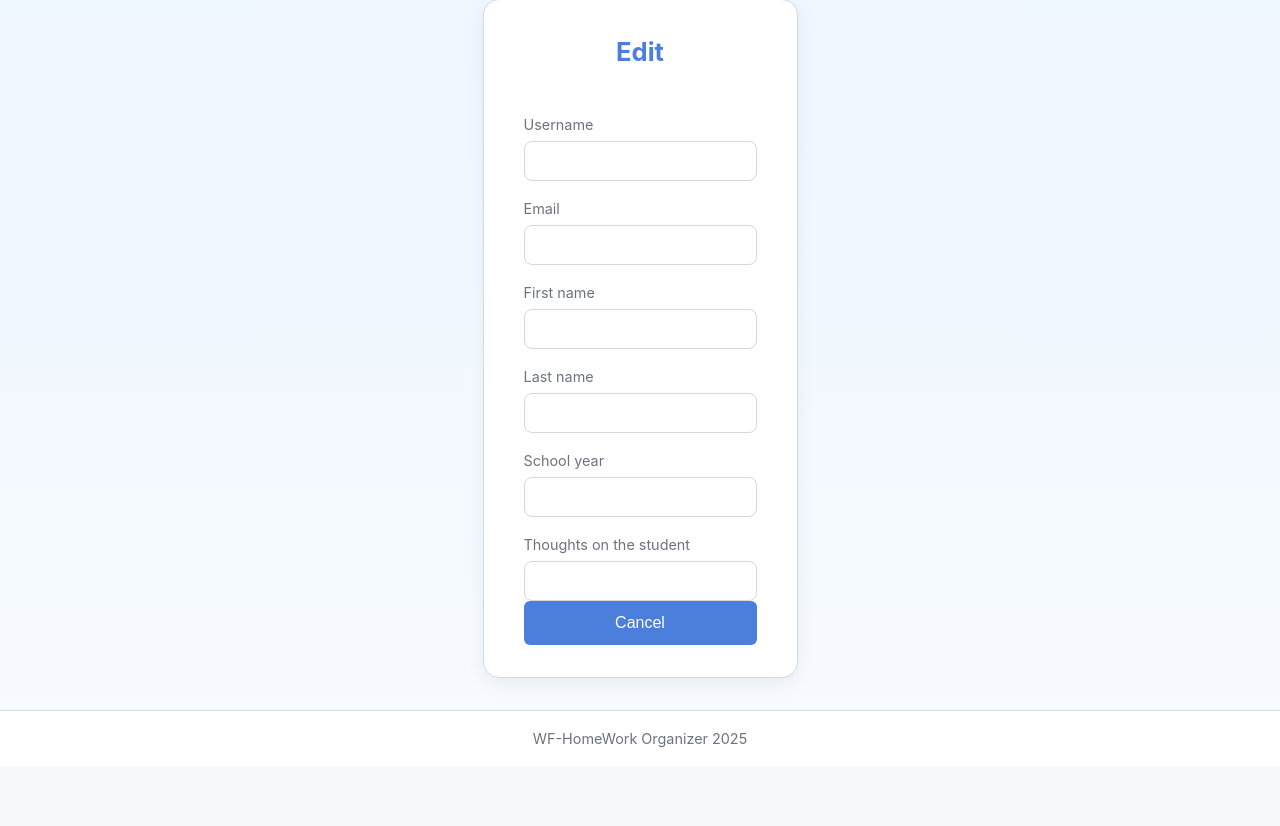
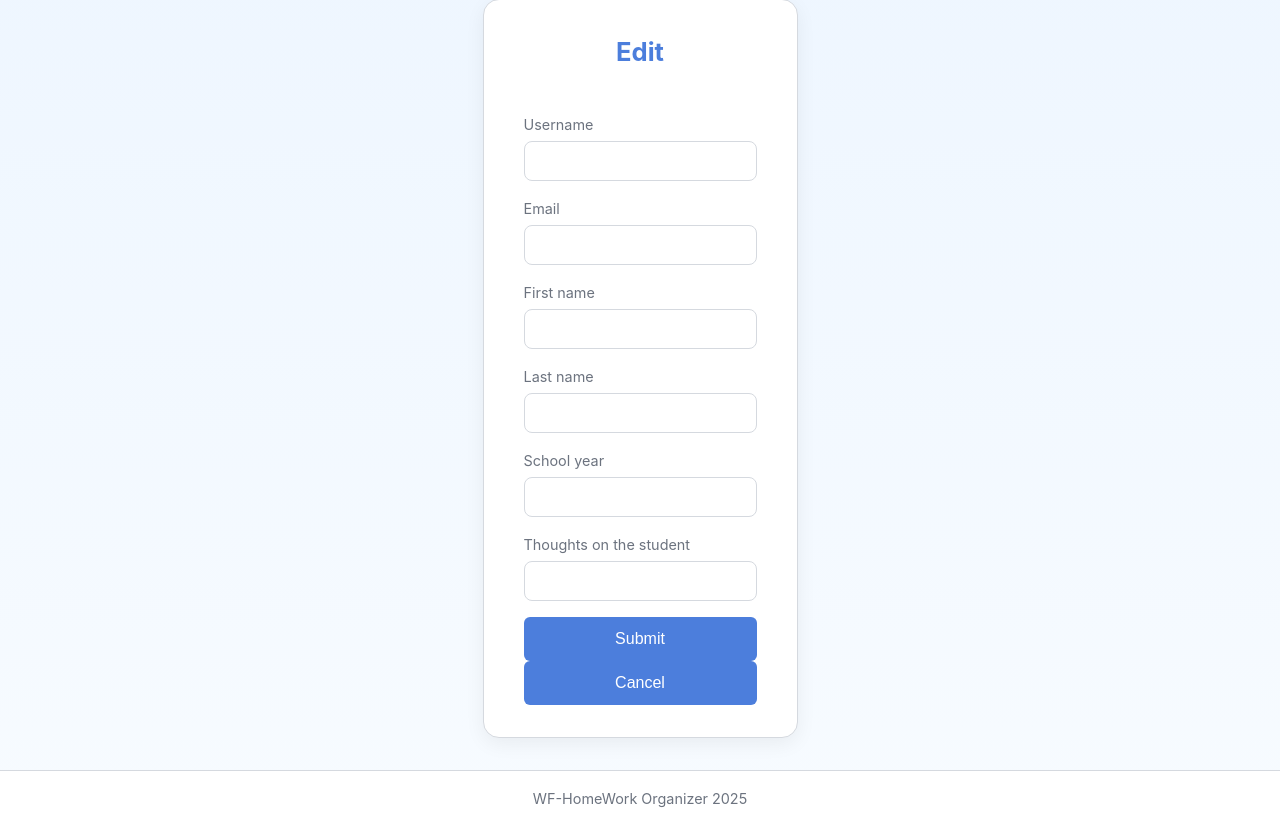
Before and after one commit to mzsl03/private-teacher-site, a Django app: template core_site/homework_org_site/templates/edit_student.html in a window 1280 px wide. Shown: the part 53-879 px from the top of the page. Before the commit the page ends 800 px from the top, so only its background shows below. Run offline with Django 5.2, Linux system fonts and the light colour scheme; the template is opened without the code that fills it: values that come from a table or form of the project are taken from there, others are empty.

Commit message:
fix: added submit button to student updating page

```diff
--- a/core_site/homework_org_site/templates/edit_student.html
+++ b/core_site/homework_org_site/templates/edit_student.html
@@ -36,6 +36,9 @@
                     <label for="notes">Thoughts on the student</label>
                     {{ form.notes }}
                 </div>
+                <a href="{% url 'student_list' %}">
+                    <button type="submit" class="btn btn-primary">Submit</button>
+                </a>
             </form>
             <a href="{% url 'student_list' %}">
                 <button class="btn">Cancel</button>
```
